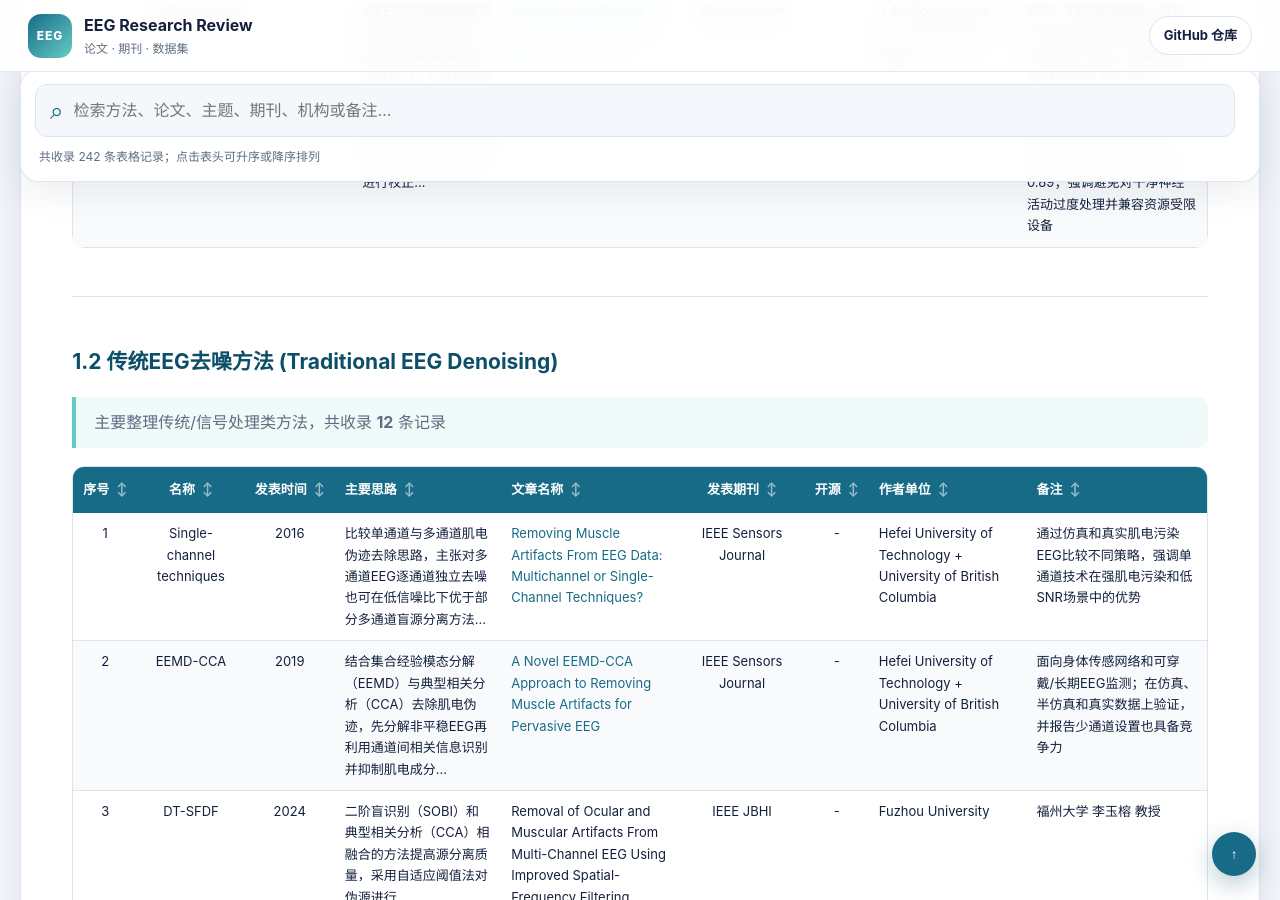
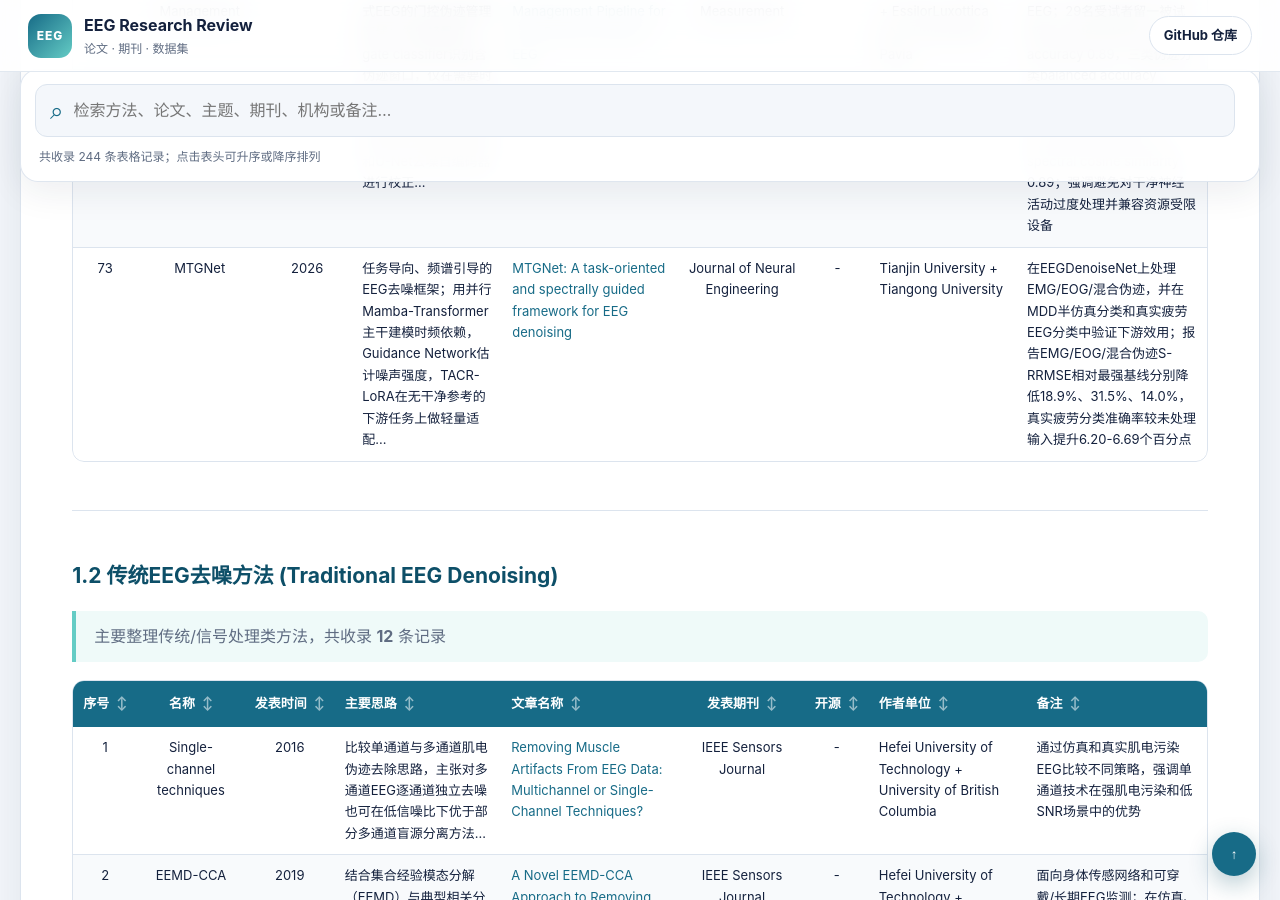
Before and after one commit to hanyilinn/EEG_Denoising_Review, a Jekyll site: the page built from docs/index.md, in a window 1280 px wide and 900 px high, scrolled down 12079 px. Built offline with Jekyll 4.4.1, drawn with Linux system fonts in a browser that asks for light colours; some of the changed text lies outside the part shown.

Commit message:
Add MTGNet EEG denoising paper (#11)

```diff
--- a/docs/index.md
+++ b/docs/index.md
@@ -40,7 +40,7 @@ title: EEG Research Review
 
 #### 1.1.1 时间线总览
 
-> 共收录 **72** 条记录（截至2026年）
+> 共收录 **73** 条记录（截至2026年）
 
 | 年份 | 方法数量 |
 |:---:|:---:|
@@ -50,7 +50,7 @@ title: EEG Research Review
 | 2023 | 6 |
 | 2024 | 14 |
 | 2025 | 26 |
-| 2026 | 13 |
+| 2026 | 14 |
 
 #### 1.1.2 方法详情
 
@@ -128,6 +128,7 @@ title: EEG Research Review
 | 70 | Multi-head Noise Regression | 2026 | 两头单通道噪声回归器，从2 s EEG片段同时估计EOG与EMG噪声信号比（NSR, dB）；最佳模型为膨胀TCN，用连续伪迹强度作为控制信号，触发选择性小波去眨眼伪迹而非对所有片段统一去噪... | [Multi-head noise regression for single-channel EEG: estimating ocular and muscle contamination to guide artifact removal](https://iopscience.iop.org/article/10.1088/1741-2552/ae541d) | Journal of Neural Engineering | [是](https://github.com/usmanqamarshaikh/EEG-Multi-Head-Noise-Regression) | Auckland University of Technology + New Zealand College of Chiropractic + Aalborg University | 在EEGdenoiseNet合成EOG/EMG污染上训练，并在独立眨眼数据、P3 ERP数据和55名受试者RSVP P300 speller数据上验证；选择性去噪可减少过度清洗并改善AUC |
 | 71 | ZUNA1.1 | 2026 | 380M参数扩散自编码EEG基础模型，用于灵活的EEG信号重建；支持最长30 s变长序列、任意通道数量与头皮位置、任意时间片段或整通道重建，并面向去噪和超分辨率任务... | [ZUNA1.1: A more flexible EEG foundation model for Denoising and Super-resolution](https://arxiv.org/abs/2607.27308) | Arxiv | [是](https://huggingface.co/Zyphra/ZUNA1.1) | Zyphra | 开源模型声明为Apache-2.0；相较ZUNA1更强调通道/时间布局灵活性，并报告优于MNE中常用的球面样条插值等标准重建方法 |
 | 72 | Gated Artifact Management | 2026 | 面向低密度干电极眼镜式EEG的门控伪迹管理管线；先用轻量级gate classifier识别含伪迹窗口，仅在需要时触发后续处理，再结合时域特征检测、卷积循环网络三分类伪迹识别和U-Net去噪自编码器进行校正... | [A Gated Artifact Management Pipeline for Low-Density Eyewear EEG](https://iopscience.iop.org/article/10.1088/1361-6579/ae99ab) | Physiological Measurement | - | Politecnico di Milano + EssilorLuxottica SA + Università di Pavia | 针对可穿戴眼镜式低密度EEG；29名受试者留一被试评估，gate balanced accuracy 0.89，三类伪迹分类balanced accuracy 0.84、median macro-F1 0.83，端到端median normalized RMSE 0.19、spectral cosine similarity 0.89；强调避免对干净神经活动过度处理并兼容资源受限设备 |
+| 73 | MTGNet | 2026 | 任务导向、频谱引导的EEG去噪框架；用并行Mamba-Transformer主干建模时频依赖，Guidance Network估计噪声强度，TACR-LoRA在无干净参考的下游任务上做轻量适配... | [MTGNet: A task-oriented and spectrally guided framework for EEG denoising](https://iopscience.iop.org/article/10.1088/1741-2552/ae9ef1) | Journal of Neural Engineering | - | Tianjin University + Tiangong University | 在EEGDenoiseNet上处理EMG/EOG/混合伪迹，并在MDD半仿真分类和真实疲劳EEG分类中验证下游效用；报告EMG/EOG/混合伪迹S-RRMSE相对最强基线分别降低18.9%、31.5%、14.0%，真实疲劳分类准确率较未处理输入提升6.20-6.69个百分点 |
 
 ---
 
@@ -186,6 +187,7 @@ title: EEG Research Review
 | 9 | Preprocessing Sensitivity / NA-PGI | 2026 | 将EEG预处理选择形式化为反事实干预空间，系统评估同一原始试次在128种预处理管线下的预测翻转；提出Preprocessing Uncertainty度量逐试次预处理不确定性，并用Normalized Adaptive PGI降低预测对预处理变化的敏感性 | [Same Brain, Different Prediction: How Preprocessing Choices Undermine EEG Decoding Reliability](https://arxiv.org/abs/2605.07212) | Arxiv | [是](https://github.com/dengzhe-hou/EEG-Preprocessing-Sensitivity) | Tohoku University + University of Georgia + Texas A&M University + Worcester Polytechnic Institute | 覆盖MI、睡眠、P300、情绪六个公开数据集；BCI-IV-2a中仅改变预处理即可使42.4%试次预测翻转，强调EEG去噪/预处理benchmark应报告下游准确率之外的预测稳定性和预处理不确定性 |
 | 10 | EEG-AI | 2026 | 构建human-in-the-loop的EEG预处理智能体系统，由LLM驱动决策agent调用EEG分析工具，结合标准预处理、多个ICA/伪迹分类器概率输出和迭代推理循环，决定ICA成分保留/剔除及是否重跑分析；每轮通过closed-loop policy复评以提高可复现性、可审计性和专家监督效率 | [EEG-AI: An agentic system for AI-assisted semi-automated EEG preprocessing and artifact removal](https://www.sciencedirect.com/science/article/pii/S0165027026000890) | Journal of Neuroscience Methods | - | Unity Health Toronto + University of Toronto + Western University + Toronto Metropolitan University | EEG agent方向的代表性系统论文；在合成EEG和专家标注真实数据上评估artifact detection、ICA分类和重建质量，相对专家标注基线报告Pearson r=0.666±0.188、RMSE=5×10^-6±1×10^-6 |
 | 11 | AutocleanEEG-ICVision | 2026 | 在EEG Autoclean平台中加入基于视觉语言模型的ICA伪迹分类agent，将ICA dashboard的地形图、频谱、时间序列等可视化作为输入，自动输出脑源/眼动/肌肉/心电/通道噪声等类别、置信度和可解释理由，用于半自动artifact rejection和人工复核 | [AutocleanEEG - ICVision: Automated ICA Artifact Classification Using Vision-Language AI](https://ieeexplore.ieee.org/document/11539774) | ICMI 2026 | 是 | Cincinnati Children’s Hospital / University of Cincinnati | 面向AI-assisted EEG preprocessing与XAI；关键词包括AI-agent、Vision-language AI、ICA component、artifact rejection和BCI；适合作为智能体/多模态AI辅助EEG去噪工具方向补充 |
+| 12 | MTGNet | 2026 | 先用EEGDenoiseNet学习通用去噪先验，再通过TACR-LoRA在MDD和疲劳分类任务中只依赖任务标签适配，目标是“去噪后下游分类仍有用”而不是单纯压低重构误差 | [MTGNet: A task-oriented and spectrally guided framework for EEG denoising](https://iopscience.iop.org/article/10.1088/1741-2552/ae9ef1) | JNE | - | Tianjin University + Tiangong University | 使用ShallowNet、TCNet、EEGNet做跨分类器验证，并做Dataset II/III跨数据集迁移；结果表明MTGNet不是只服务某一个分类器，但作者也承认真实任务只验证了MDD和疲劳，泛化到MI、睡眠、情绪、癫痫等还需进一步验证 |
 
 ---
 
```
Also changed, not shown: other parts of docs/index.md (+1 -1 lines).
